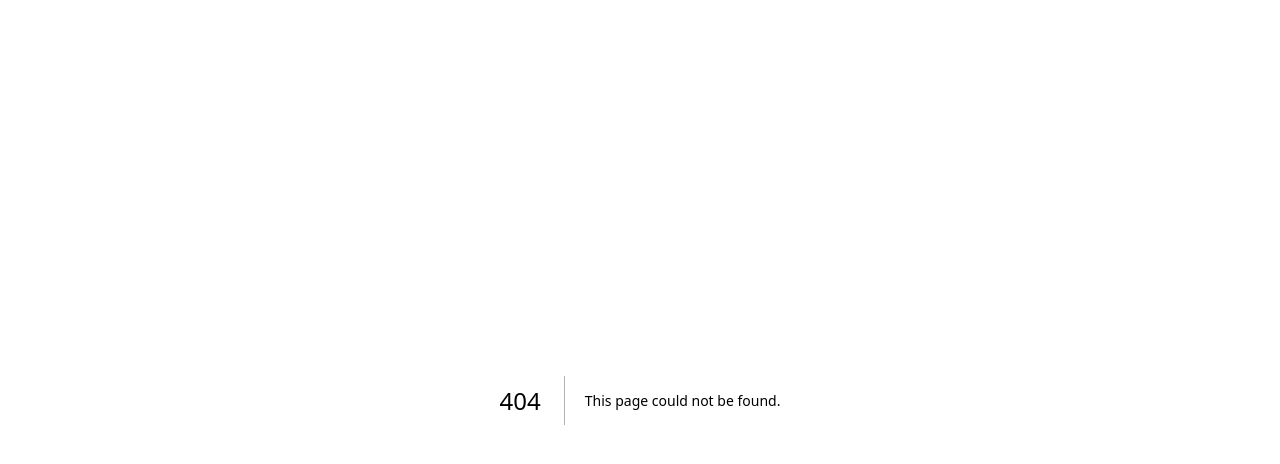
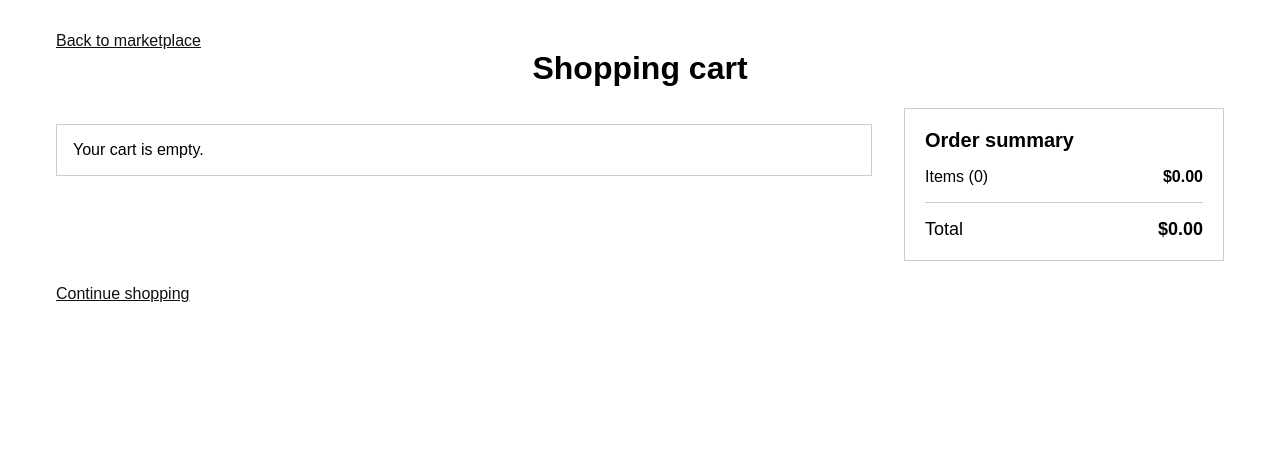
Before and after one commit to ospFPS/GemBid-AdvCompro-2026, a React app in the folder Frontend/: page /cart in a window 1280 px wide. Before the commit this address had no page. Built offline with nearby package versions, Linux system fonts and the light colour scheme.

Commit message:
Add Cart and fix store listing inconsistancy

```diff
--- /dev/null
+++ b/Frontend/app/cart/CartContents.js
@@ -0,0 +1,128 @@
+"use client";
+
+import Link from "next/link";
+import { useState, useSyncExternalStore } from "react";
+import {
+	getCartSnapshot,
+	getServerCartSnapshot,
+	parseCartSnapshot,
+	removeCartItem,
+	saveCartIds,
+	subscribeToCart,
+} from "./cartStorage";
+
+function formatPrice(price) {
+	return new Intl.NumberFormat("en-US", {
+		style: "currency",
+		currency: "USD",
+	}).format(price);
+}
+
+export default function CartContents({ listings }) {
+	const cartSnapshot = useSyncExternalStore(
+		subscribeToCart,
+		getCartSnapshot,
+		getServerCartSnapshot
+	);
+	const { ids: cartIds, error: storageError } = parseCartSnapshot(cartSnapshot);
+	const [actionError, setActionError] = useState("");
+
+	function updateCart(action, itemId) {
+		try {
+			if (action === "add") {
+				saveCartIds([...cartIds, itemId]);
+			} else {
+				removeCartItem(itemId);
+			}
+			setActionError("");
+		} catch (updateError) {
+			setActionError(updateError instanceof Error ? updateError.message : "Unable to update the cart.");
+		}
+	}
+
+	function clearInvalidCart() {
+		try {
+			saveCartIds([]);
+			setActionError("");
+		} catch (updateError) {
+			setActionError(updateError instanceof Error ? updateError.message : "Unable to clear the cart.");
+		}
+	}
+
+	const quantities = new Map();
+	for (const itemId of cartIds) {
+		quantities.set(itemId, (quantities.get(itemId) ?? 0) + 1);
+	}
+
+	const cartItems = Array.from(quantities, ([id, quantity]) => ({
+		item: listings.find((listing) => listing.id === id),
+		quantity,
+	})).filter(({ item }) => item);
+	const itemCount = cartItems.reduce((count, entry) => count + entry.quantity, 0);
+	const totalPrice = cartItems.reduce(
+		(total, { item, quantity }) => total + item.price * quantity,
+		0
+	);
+
+	return (
+		<>
+			{(storageError || actionError) && (
+				<div className="cart-error" role="alert">
+					<p>{actionError || storageError}</p>
+					{storageError && storageError !== "Cart storage is unavailable in this browser." && (
+						<button type="button" onClick={clearInvalidCart}>Clear invalid cart data</button>
+					)}
+				</div>
+			)}
+			<div className="cart-layout">
+				<section className="cart-items" aria-label="Cart items">
+					{cartItems.length > 0 ? cartItems.map(({ item, quantity }) => (
+						<article className="cart-item" key={item.id}>
+							<Link
+								className="cart-item-link"
+								href={{ pathname: "/item", query: { id: item.id } }}
+							>
+								<img src={item.image} alt={item.title} />
+								<span className="cart-item-details">
+									<strong>{item.title}</strong>
+									<span>{formatPrice(item.price)}</span>
+								</span>
+							</Link>
+							<div className="cart-item-controls" aria-label={`${item.title} quantity`}>
+								<button
+									type="button"
+									onClick={() => updateCart("remove", item.id)}
+									aria-label={`Remove one ${item.title} from cart`}
+								>
+									-
+								</button>
+								<span>{quantity}</span>
+								<button
+									type="button"
+									onClick={() => updateCart("add", item.id)}
+									aria-label={`Add one ${item.title} to cart`}
+								>
+									+
+								</button>
+							</div>
+						</article>
+					)) : (
+						<p className="cart-empty">Your cart is empty.</p>
+					)}
+				</section>
+				<aside className="cart-summary" aria-labelledby="cart-summary-heading">
+					<h2 id="cart-summary-heading">Order summary</h2>
+					<p>
+						<span>Items ({itemCount})</span>
+						<strong>{formatPrice(totalPrice)}</strong>
+					</p>
+					<p className="cart-summary-total">
+						<span>Total</span>
+						<strong>{formatPrice(totalPrice)}</strong>
+					</p>
+				</aside>
+			</div>
+			<Link className="nav-link cart-continue" href="/store">Continue shopping</Link>
+		</>
+	);
+}
--- /dev/null
+++ b/Frontend/app/cart/cartStorage.js
@@ -0,0 +1,79 @@
+export const CART_STORAGE_KEY = "gembid-cart";
+export const CART_UPDATED_EVENT = "gembid-cart-updated";
+const CART_STORAGE_ERROR = "__gembid_cart_storage_error__";
+
+export function getCartSnapshot() {
+	try {
+		return window.localStorage.getItem(CART_STORAGE_KEY);
+	} catch {
+		return CART_STORAGE_ERROR;
+	}
+}
+
+export function getServerCartSnapshot() {
+	return null;
+}
+
+export function subscribeToCart(onChange) {
+	function handleStorageChange(event) {
+		if (event.key === null || event.key === CART_STORAGE_KEY) {
+			onChange();
+		}
+	}
+
+	window.addEventListener(CART_UPDATED_EVENT, onChange);
+	window.addEventListener("storage", handleStorageChange);
+
+	return () => {
+		window.removeEventListener(CART_UPDATED_EVENT, onChange);
+		window.removeEventListener("storage", handleStorageChange);
+	};
+}
+
+export function parseCartSnapshot(snapshot) {
+	if (snapshot === CART_STORAGE_ERROR) {
+		return { ids: [], error: "Cart storage is unavailable in this browser." };
+	}
+
+	if (snapshot === null) {
+		return { ids: [], error: "" };
+	}
+
+	try {
+		const cartIds = JSON.parse(snapshot);
+		if (!Array.isArray(cartIds) || !cartIds.every((id) => typeof id === "string")) {
+			throw new Error("The saved cart data is invalid.");
+		}
+
+		return { ids: cartIds, error: "" };
+	} catch {
+		return { ids: [], error: "The saved cart data is invalid." };
+	}
+}
+
+export function readCartIds() {
+	const { ids, error } = parseCartSnapshot(getCartSnapshot());
+	if (error) {
+		throw new Error(error);
+	}
+
+	return ids;
+}
+
+export function saveCartIds(cartIds) {
+	window.localStorage.setItem(CART_STORAGE_KEY, JSON.stringify(cartIds));
+	window.dispatchEvent(new Event(CART_UPDATED_EVENT));
+}
+
+export function addCartItem(itemId) {
+	saveCartIds([...readCartIds(), itemId]);
+}
+
+export function removeCartItem(itemId) {
+	const cartIds = readCartIds();
+	const itemIndex = cartIds.indexOf(itemId);
+	if (itemIndex !== -1) {
+		cartIds.splice(itemIndex, 1);
+		saveCartIds(cartIds);
+	}
+}
--- /dev/null
+++ b/Frontend/app/cart/page.js
@@ -0,0 +1,16 @@
+import Link from "next/link";
+import CartContents from "./CartContents";
+import { getAllListings } from "../listings";
+
+export default async function CartPage() {
+	const listings = await getAllListings();
+
+	return (
+		<main className="cart-page">
+			<Link className="nav-link" href="/store">Back to marketplace</Link>
+			<h1>Shopping cart</h1>
+			{/* cart items and order total */}
+			<CartContents listings={listings} />
+		</main>
+	);
+}
--- a/Frontend/app/globals.css
+++ b/Frontend/app/globals.css
@@ -29,9 +29,12 @@ h1 {
   min-height: 100vh;
 }
 
-.store-layout>h1 {
+.store-layout .title {
   margin: 1.25rem 1rem;
-  display: block;
+  font-size: 3.5rem;
+  font-weight: 700;
+  line-height: 1.2;
+  text-align: center;
 }
 
 /* Store */
@@ -179,9 +182,10 @@ h1 {
 }
 
 /* The item that is being list for sales itself */
-#items {
+#items,
+.more-items-grid {
   display: grid;
-  grid-template-columns: repeat(auto-fill, minmax(440px, 1fr));
+  grid-template-columns: repeat(auto-fill, minmax(300px, 1fr));
   gap: 1rem;
   min-width: 0;
 }
@@ -224,6 +228,12 @@ h1 {
   font-size: 0.875rem;
 }
 
+.store-item-description {
+  overflow: hidden;
+  text-overflow: ellipsis;
+  white-space: nowrap;
+}
+
 .store-item .store-item-price {
   margin-top: 0.75rem;
   font-size: 1rem;
@@ -251,6 +261,15 @@ h1 {
 .item-detail-layout {
   margin: 0 auto;
   padding: 2rem 1rem;
+}
+
+.more-items {
+  margin-top: 2rem;
+}
+
+.more-items > h2 {
+  margin: 0 0 1rem;
+  font-size: 1.5rem;
 }
 
 .item-detail {
@@ -740,3 +759,141 @@ h1 {
 .seller-card {
   border: 2px solid #888;
 }
+
+/* Shopping cart */
+
+.cart-page {
+  max-width: 1200px;
+  margin: 0 auto;
+  padding: 2rem 1rem;
+}
+
+.cart-layout {
+  display: grid;
+  grid-template-columns: minmax(0, 1fr) minmax(240px, 320px);
+  align-items: start;
+  gap: 2rem;
+}
+
+.cart-items {
+  display: grid;
+  gap: 1rem;
+  min-width: 0;
+}
+
+.cart-item {
+  display: flex;
+  align-items: center;
+  justify-content: space-between;
+  gap: 1rem;
+  padding: 1rem;
+  border: 1px solid #ccc;
+  background: #ffffff;
+}
+
+.cart-item-link {
+  display: flex;
+  align-items: center;
+  gap: 1rem;
+  min-width: 0;
+  color: inherit;
+  text-decoration: none;
+}
+
+.cart-item-link:hover strong,
+.cart-item-link:focus-visible strong {
+  text-decoration: underline;
+}
+
+.cart-item-link img {
+  width: 6rem;
+  height: 6rem;
+  object-fit: contain;
+}
+
+.cart-item-details {
+  display: grid;
+  gap: 0.5rem;
+}
+
+.cart-item-controls {
+  display: flex;
+  align-items: center;
+  gap: 0.75rem;
+}
+
+.cart-item-controls button {
+  width: 2rem;
+  height: 2rem;
+  border: 1px solid #111111;
+  background: #ffffff;
+  font: inherit;
+  cursor: pointer;
+}
+
+.cart-summary {
+  position: sticky;
+  top: 1rem;
+  padding: 1.25rem;
+  border: 1px solid #ccc;
+  background: #ffffff;
+}
+
+.cart-summary h2 {
+  margin: 0 0 1rem;
+  font-size: 1.25rem;
+}
+
+.cart-summary p {
+  display: flex;
+  justify-content: space-between;
+  gap: 1rem;
+  margin: 0;
+}
+
+.cart-summary-total {
+  margin-top: 1rem !important;
+  padding-top: 1rem;
+  border-top: 1px solid #ccc;
+  font-size: 1.125rem;
+}
+
+.cart-empty,
+.cart-error {
+  padding: 1rem;
+  border: 1px solid #ccc;
+  background: #ffffff;
+}
+
+.cart-error {
+  border-color: #b00020;
+  color: #b00020;
+}
+
+.cart-continue {
+  display: inline-block;
+  margin-top: 1.5rem;
+}
+
+@media (max-width: 700px) {
+  .cart-layout {
+    grid-template-columns: 1fr;
+    gap: 1rem;
+  }
+
+  .cart-summary {
+    position: static;
+  }
+}
+
+@media (max-width: 480px) {
+  .cart-item {
+    align-items: flex-start;
+    flex-direction: column;
+  }
+
+  .cart-item-link img {
+    width: 4.5rem;
+    height: 4.5rem;
+  }
+}
--- a/Frontend/app/listings.js
+++ b/Frontend/app/listings.js
@@ -2,7 +2,7 @@ const mockItems = [
 	{
 		id: "leek-1",
 		title: "Leek (This is a test item)",
-		description: "A rare gem from the northern caves.",
+		description: "A rare gem from the northern caves. Blah Blah Blah Blah Blah Blah Blah Blah Blah Blah Blah Blah Blah Blah Blah Blah Blah Blah Blah Blah Blah Blah Blah Blah Blah Blah Blah Blah Blah Blah Blah Blah Blah Blah Blah Blah Blah Blah Blah Blah",
 		image: "/assets/Leek.jpg",
 		price: 12.99,
 		pfp: "/assets/pfp.png",
@@ -143,3 +143,11 @@ export async function getListings({
 export async function getListingById(id) {
 	return mockItems.find((item) => item.id === id) ?? null;
 }
+
+export async function getAllListings() {
+	return mockItems;
+}
+
+export async function getMoreListings(excludedId, limit = 5) {
+	return mockItems.filter((item) => item.id !== excludedId).slice(0, limit);
+}
--- a/Frontend/app/store/page.js
+++ b/Frontend/app/store/page.js
@@ -55,7 +55,7 @@ export default async function StorePage({ searchParams }) {
   return (
     <main className="store-layout">
       <img src="/assets/Dependencies2.gif"/>
-      <h1>Absolute cinema CO. gem trading</h1>
+      <h1 className="title">GemBid</h1>
       {/* Top tab */}
       <nav className="store-top-nav" aria-label="Account navigation">
         <ul>
@@ -163,7 +163,7 @@ export default async function StorePage({ searchParams }) {
                     <article className="store-item">
                       <img src={item.image} alt={item.title} />
                       <h2>{item.title}</h2>
-                      <p>{item.description}</p>
+                      <p className="store-item-description">{item.description}</p>
                       {/* seller detail */}
                       <div className="listing-seller">
                         <img src={item.pfp} alt="" />
```
Also changed, not shown: Frontend/app/cart/AddToCartButton.js (added, +24 -0 lines), Frontend/app/item/page.js (+37 -2 lines).
